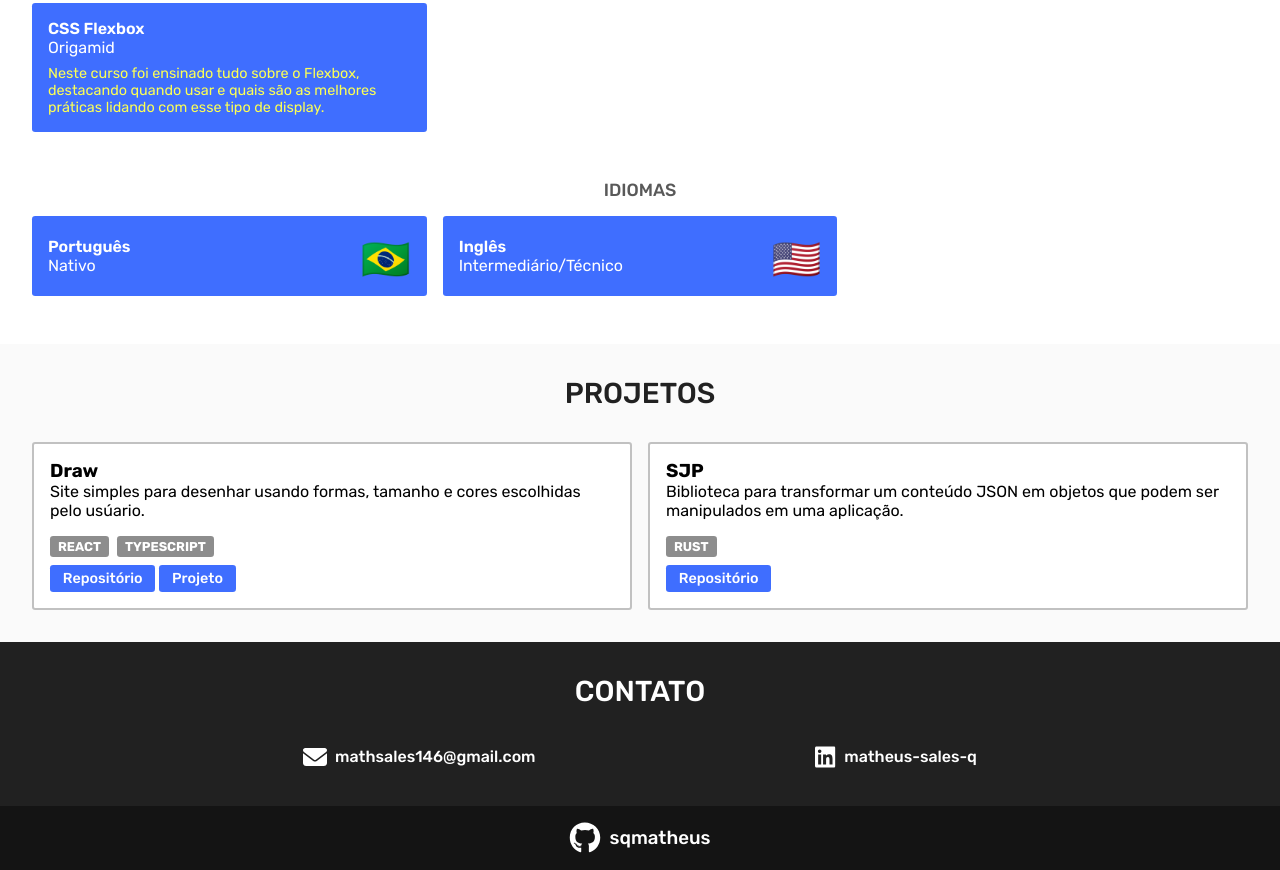
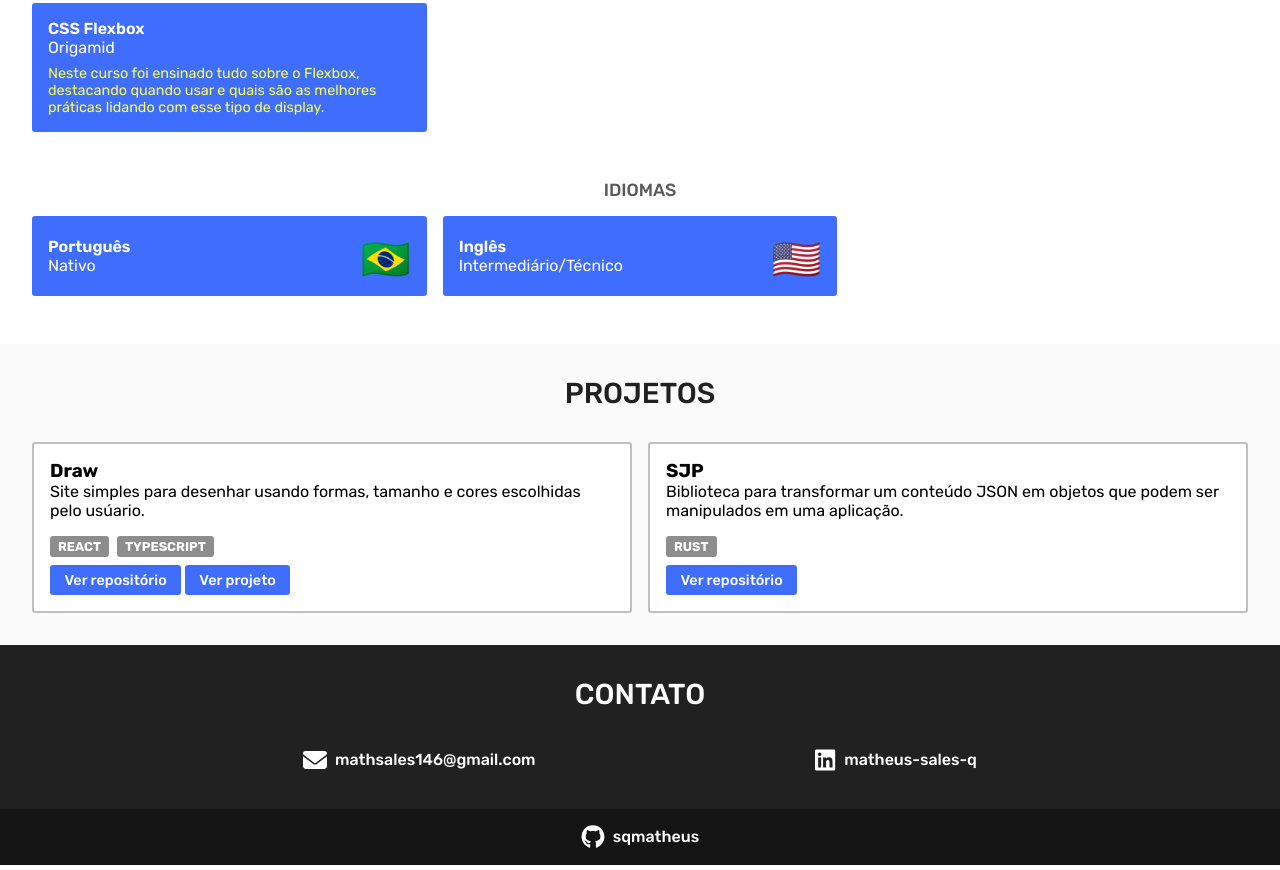
Before and after one commit to sqmatheus/sqmatheus.github.io, a plain HTML site: page index.html in a window 1280 px wide. Shown: the part 1014-1884 px from the top of the page. Drawn offline with Linux system fonts and the light colour scheme.

Commit message:
some fixes

```diff
--- a/index.html
+++ b/index.html
@@ -129,9 +129,9 @@
                         <h4>React</h4>
                         <h4>TypeScript</h4>
                     </div>
-                    <a href="https://github.com/sqmatheus/draw-react-ts" target="_blank"
-                        class="proj-link">Repositório</a>
-                    <a href="https://draw-react-ts.vercel.app/" target="_blank" class="proj-link">Projeto</a>
+                    <a href="https://github.com/sqmatheus/draw-react-ts" target="_blank" class="proj-link">Ver
+                        repositório</a>
+                    <a href="https://draw-react-ts.vercel.app/" target="_blank" class="proj-link">Ver projeto</a>
                 </div>
             </div>
             <div class="proj-card">
@@ -144,7 +144,7 @@
                     <div class="stacks">
                         <h4>Rust</h4>
                     </div>
-                    <a href="https://github.com/sqmatheus/sjp-rs" target="_blank" class="proj-link">Repositório</a>
+                    <a href="https://github.com/sqmatheus/sjp-rs" target="_blank" class="proj-link">Ver repositório</a>
                 </div>
             </div>
         </div>
--- a/style.css
+++ b/style.css
@@ -199,7 +199,7 @@ main {
 
 .proj-link {
   margin-top: 0.5rem;
-  padding: 0.3rem 0.8rem;
+  padding: 0.4rem 0.9rem;
   background-color: #3f6eff;
   border-radius: 0.2rem;
   color: white;
@@ -275,6 +275,9 @@ main {
 }
 
 .credits {
+  display: flex;
+  align-items: center;
+  justify-content: center;
   padding: 1rem;
   background-color: #141414;
   color: white;
@@ -290,8 +293,12 @@ main {
 }
 
 .credits a img {
-  width: 2rem;
-  height: 2rem;
+  width: 1.5rem;
+  height: 1.5rem;
+}
+
+.credits a h3 {
+  font-size: 1rem;
 }
 
 @media (max-width: 520px) {
```
